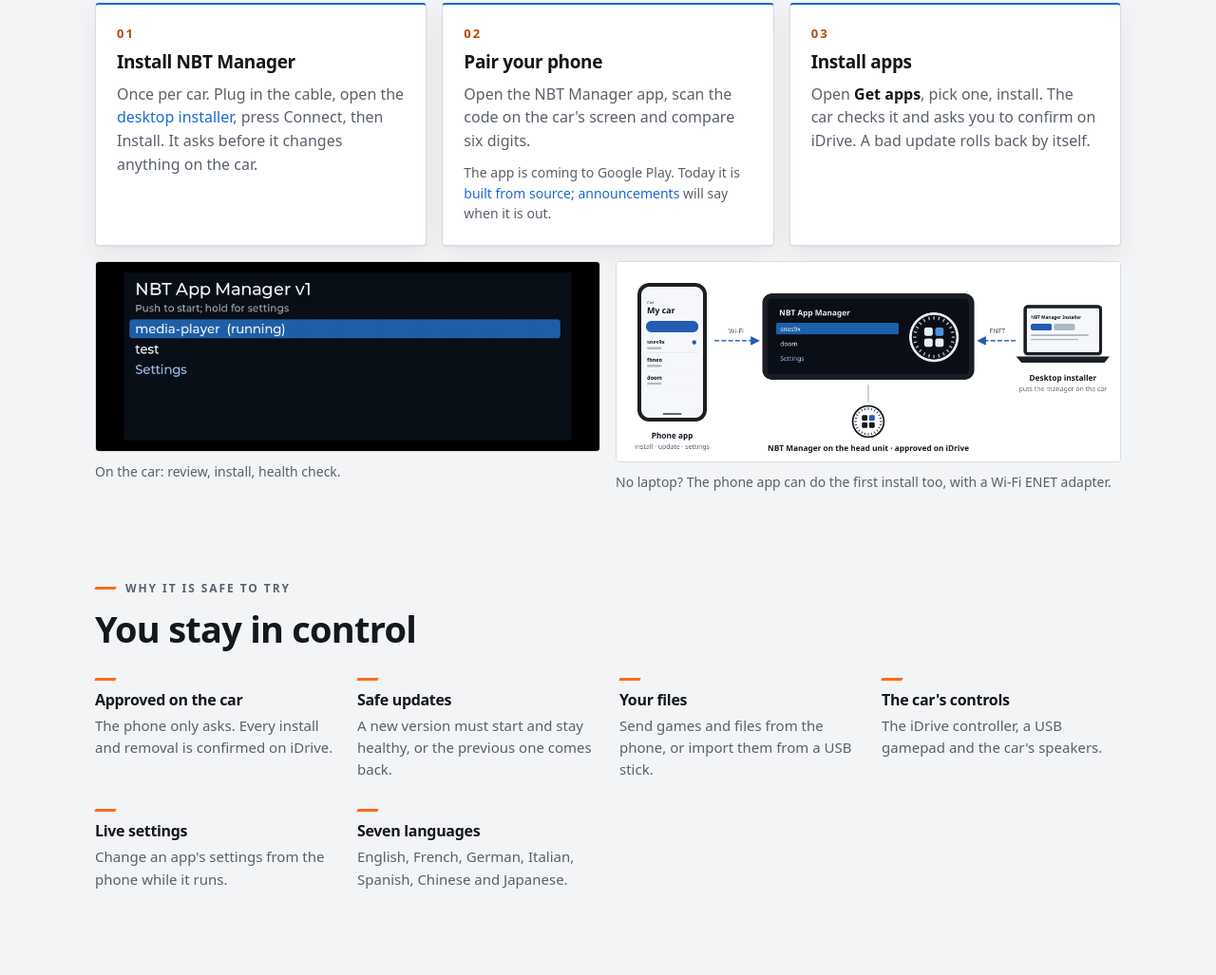
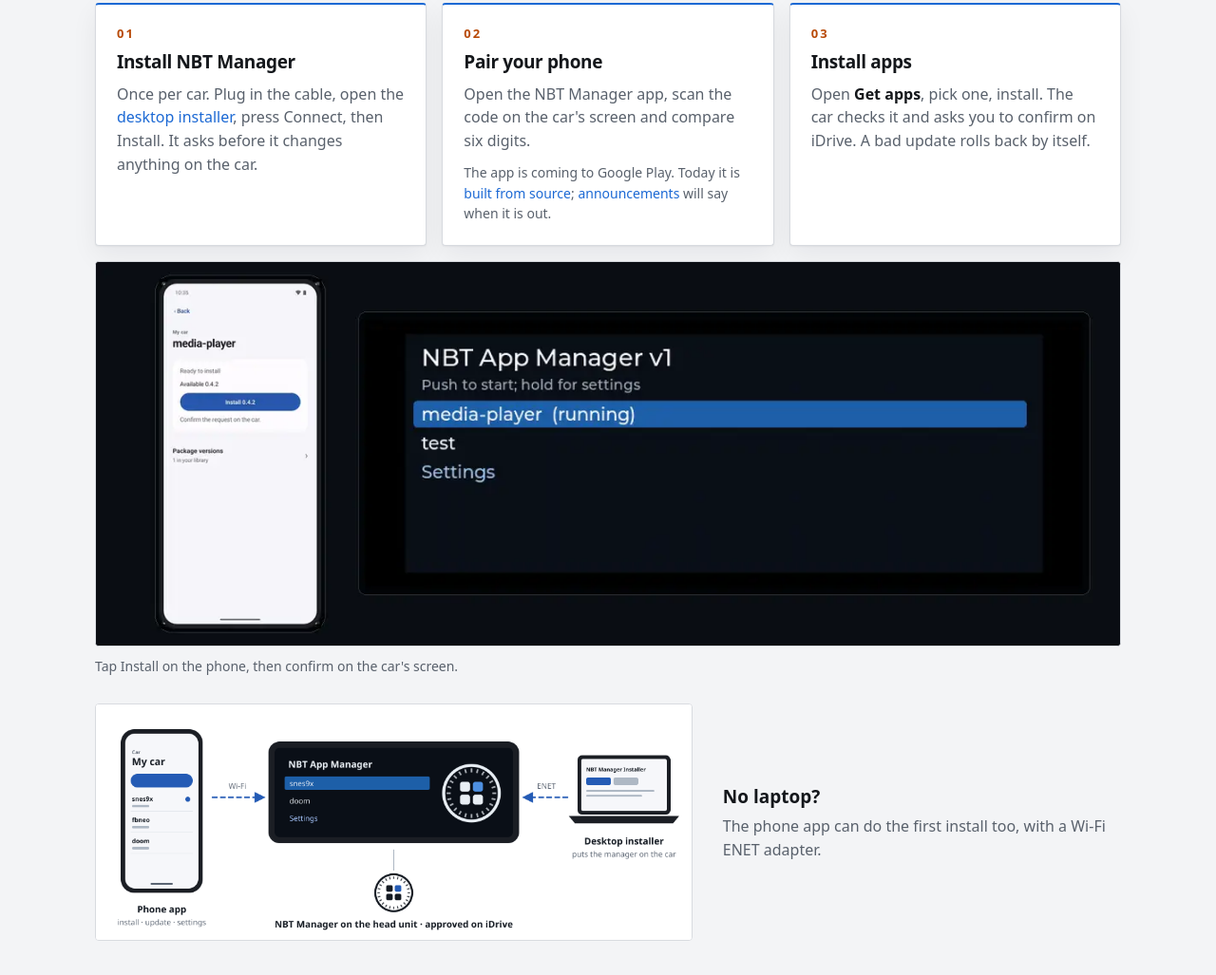
Before and after one commit to NBTFoundry/NBTFoundry.github.io, a plain HTML site: page site/index.html in a window 1280 px wide. Shown: the part 2354-3381 px from the top of the page at 95% size. Drawn offline with Linux system fonts and the light colour scheme; no server answers.

Commit message:
Landing page: an Engine slide in the hero, the phone and the car side by side
The hero's screen gains the Gauges Engine page (tabs: Drivetrain, Engine, Doom).
Get started shows the phone app and the car's screen in one capture, in step:
the tap on the phone, the review on the car, then done on both. It replaces the
car-only capture; the diagram keeps its "No laptop?" note beside it.

```diff
--- a/site/index.html
+++ b/site/index.html
@@ -61,6 +61,11 @@
             <img src="screens/gauges-live.webp" width="960" height="360"
                  alt="Gauges on the iDrive screen: torque and power curves, wheel speeds, the gear and the xDrive torque split">
           </picture>
+          <picture class="slide" data-slide="engine">
+            <source srcset="screens/engine-drive.webp" media="(prefers-reduced-motion: reduce)">
+            <img data-src="screens/engine-live.webp" src="screens/engine-drive.webp" width="960" height="360"
+                 alt="Gauges on the iDrive screen: boost pressure, lambda and ignition timing dials">
+          </picture>
           <picture class="slide" data-slide="doom">
             <source srcset="screens/doom.webp" media="(prefers-reduced-motion: reduce)">
             <img data-src="screens/doom-live.webp" src="screens/doom.webp" width="960" height="360"
@@ -69,7 +74,8 @@
         </div>
         <figcaption>
           <span class="display-tabs" role="group" aria-label="On the screen">
-            <button type="button" class="is-on" data-show="gauges" aria-pressed="true">Live gauges</button>
+            <button type="button" class="is-on" data-show="gauges" aria-pressed="true">Drivetrain</button>
+            <button type="button" data-show="engine" aria-pressed="false">Engine</button>
             <button type="button" data-show="doom" aria-pressed="false">Doom</button>
           </span>
           <span class="display-note">Screen captures of the apps. Gauges with simulated readings.</span>
@@ -185,19 +191,23 @@
           A bad update rolls back by itself.</p>
       </li>
     </ol>
+    <figure class="pair">
+      <picture>
+        <source srcset="assets/phone-install-still.webp" media="(prefers-reduced-motion: reduce)">
+        <img src="assets/phone-install.webp" width="1200" height="450" loading="lazy"
+             alt="The phone app sends an install; the car's screen asks to review and confirm it, installs it and checks it; the phone then shows it as done">
+      </picture>
+      <figcaption>Tap Install on the phone, then confirm on the car's screen.</figcaption>
+    </figure>
     <div class="flow">
-      <figure>
-        <img src="assets/manager-install.gif" width="960" height="360" loading="lazy"
-             alt="On the car: an update arrives, the driver reviews and installs it, the health check passes">
-        <figcaption>On the car: review, install, health check.</figcaption>
-      </figure>
       <figure>
         <picture>
           <source srcset="assets/hero-dark.png" media="(prefers-color-scheme: dark)">
           <img src="assets/hero-light.png" width="1920" height="760" loading="lazy"
                alt="The phone app over Wi-Fi and the desktop installer over the ENET cable reach NBT Manager on the head unit">
         </picture>
-        <figcaption>No laptop? The phone app can do the first install too, with a Wi-Fi ENET adapter.</figcaption>
+        <figcaption><b>No laptop?</b> The phone app can do the first install too, with a
+          Wi-Fi ENET adapter.</figcaption>
       </figure>
     </div>
   </section>
--- a/site/style.css
+++ b/site/style.css
@@ -235,9 +235,14 @@ nav a:hover { color: var(--ink); text-decoration: none; border-bottom-color: var
 .release { margin-top: auto; padding-top: 12px; border-top: 1px solid var(--line); font-size: 14px; color: var(--muted);
   display: flex; flex-wrap: wrap; gap: 8px; align-items: center; }
 .release b { color: var(--ink); }
-.flow { display: grid; grid-template-columns: repeat(auto-fit, minmax(300px, 1fr)); gap: 16px; margin-top: 16px; align-items: start; }
+.flow { margin-top: 28px; }
+.flow figure { display: grid; grid-template-columns: minmax(0, 3fr) minmax(0, 2fr); gap: 14px 32px; align-items: center; }
 .flow img { display: block; width: 100%; height: auto; border-radius: var(--r); border: 1px solid var(--line); background: var(--panel); }
-.flow figcaption { margin-top: 10px; font-size: 14px; color: var(--muted); }
+.flow figcaption { color: var(--muted); }
+.flow figcaption b { display: block; margin-bottom: 4px; color: var(--ink); font-size: 19px; }
+.pair { margin: 16px 0 0; }
+.pair img { display: block; width: 100%; height: auto; border-radius: var(--r); border: 1px solid var(--line); background: #0a0d12; }
+.pair figcaption { margin-top: 10px; font-size: 14px; color: var(--muted); }
 
 .features { list-style: none; padding: 0; margin: 0;
   display: grid; grid-template-columns: repeat(auto-fit, minmax(220px, 1fr)); gap: 30px 24px; }
@@ -287,6 +292,7 @@ nav a:hover { color: var(--ink); text-decoration: none; border-bottom-color: var
   .section { padding-top: 68px; }
   .band { margin-top: 68px; padding: 60px 0; }
   .faq p { padding-right: 0; }
+  .flow figure { grid-template-columns: minmax(0, 1fr); }
 }
 @media (prefers-reduced-motion: reduce) {
   html { scroll-behavior: auto; }
```
Also changed, not shown: site/assets/manager-install.gif (deleted), site/assets/phone-install-still.webp (added), site/assets/phone-install.webp (added), site/screens/engine-drive.webp (added), site/screens/engine-live.webp (added), 5 other files.
